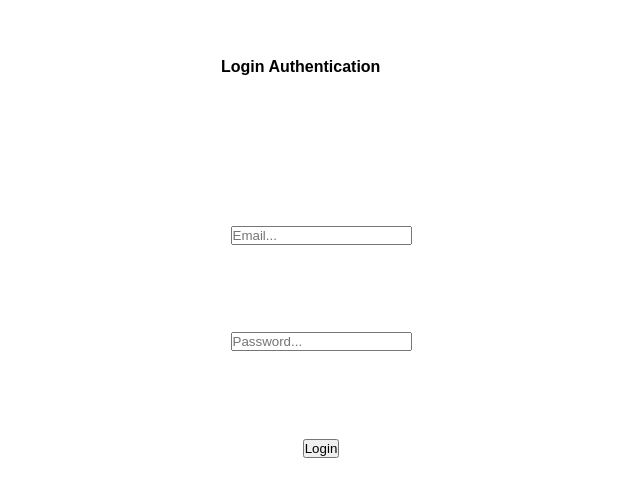
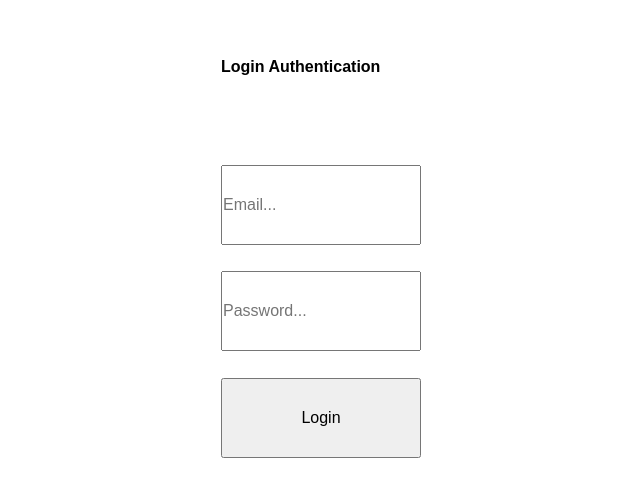
Before and after one commit to Marcraphael12/login-auth, a plain HTML site: page index.html in a window 1280 px wide. Shown: the part 142-638 px from the top of the page, without its empty margins (319-959 px from the left). Drawn offline with Linux system fonts and the light colour scheme; no server answers.

Commit message:
Update the style for the main-div content

```diff
--- a/index.html
+++ b/index.html
@@ -8,14 +8,14 @@
   </head>
   <body class="dc">
     <div class="main_div dc" id="login_div">
-			<h3>Login Authentication</h3>
-			<input type="email" placeholder="Email..." id="email_field">
-			<input type="password" placeholder="Password..." id="password_field">
-			<button onclick="login()">Login</button>
+			<h3 class="c-s">Login Authentication</h3>
+			<input class="c-s" type="email" placeholder="Email..." id="email_field">
+			<input class="c-s" type="password" placeholder="Password..." id="password_field">
+			<button class="c-s" onclick="login()">Login</button>
 		</div>
 		<div class="loggedin_div dc" id="user_div">
 			<h3>Login successful...</h3>
-			<button onclick="logout()">Logout</button>
+			<button class="c-s" onclick="logout()">Logout</button>
 		</div>
 		<script src="https://www.gstatic.com/firebasejs/7.19.1/firebase-app.js"></script>
     <script src="https://www.gstatic.com/firebasejs/4.8.1/firebase.js"></script>
--- a/style.css
+++ b/style.css
@@ -31,7 +31,7 @@ body {
 	height: 20%;
 }
 
-h3 {
+.c-s {
 	width: 100%;
 	height: 20%;
 	font-size: 16px;
```
